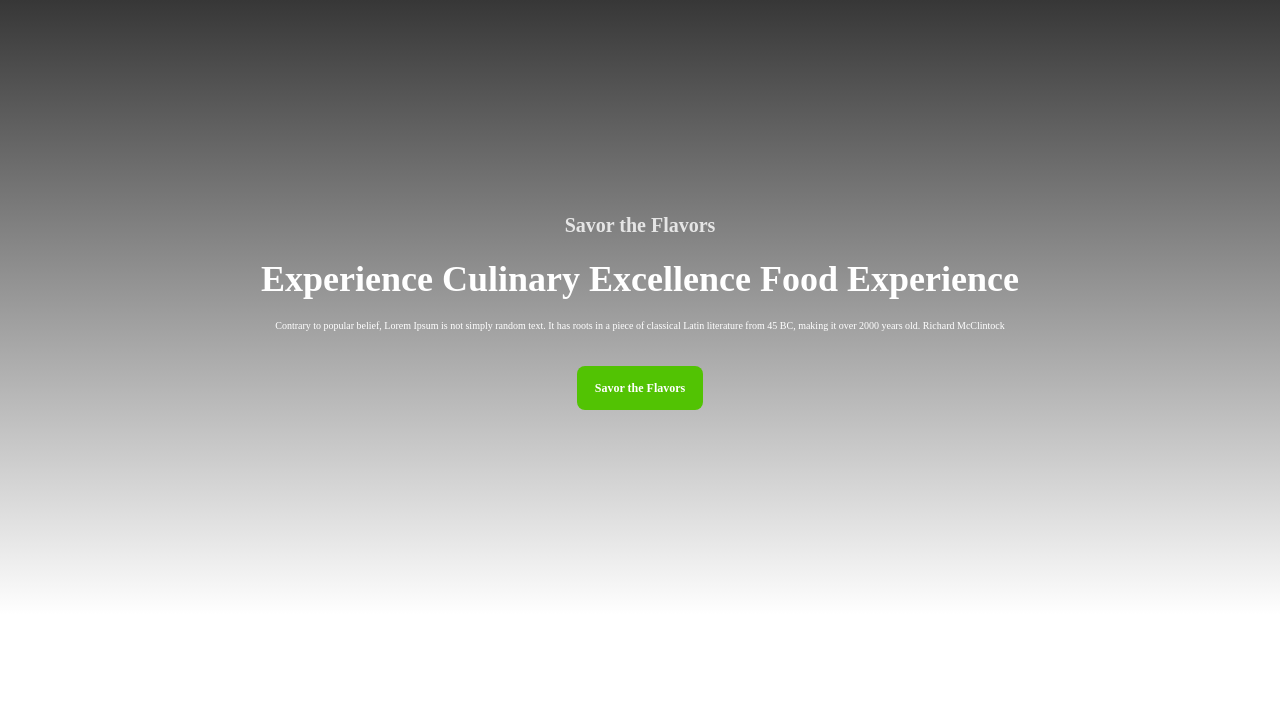
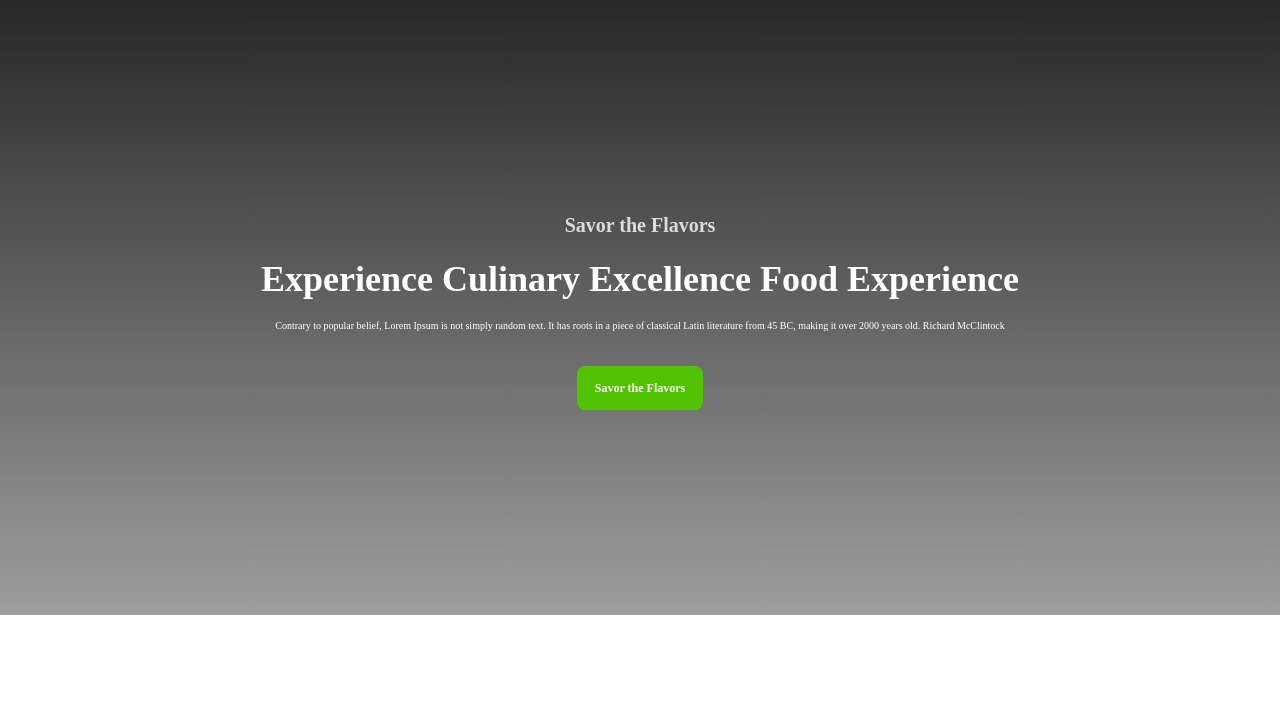
Before and after one commit to safin33221/food-restuarunt-project, a plain HTML site: page index.html in a window 1280 px wide. Shown: the top 712 px of the page. Drawn offline with Linux system fonts and the light colour scheme; the site is published under a folder, as on GitHub Pages, so addresses that start at the root find nothing.

Commit message:
change photo

```diff
--- a/style.css
+++ b/style.css
@@ -24,7 +24,7 @@
 #hero {
     height: 615px;
     background: linear-gradient(180.00deg, rgb(16, 16, 16) -19.5%,rgba(16, 16, 16, 0) 100%) ,
-    url("/assets/hero-bg.png");
+    url("assets/hero-bg.png");
 
 
     background-size: cover;
```
